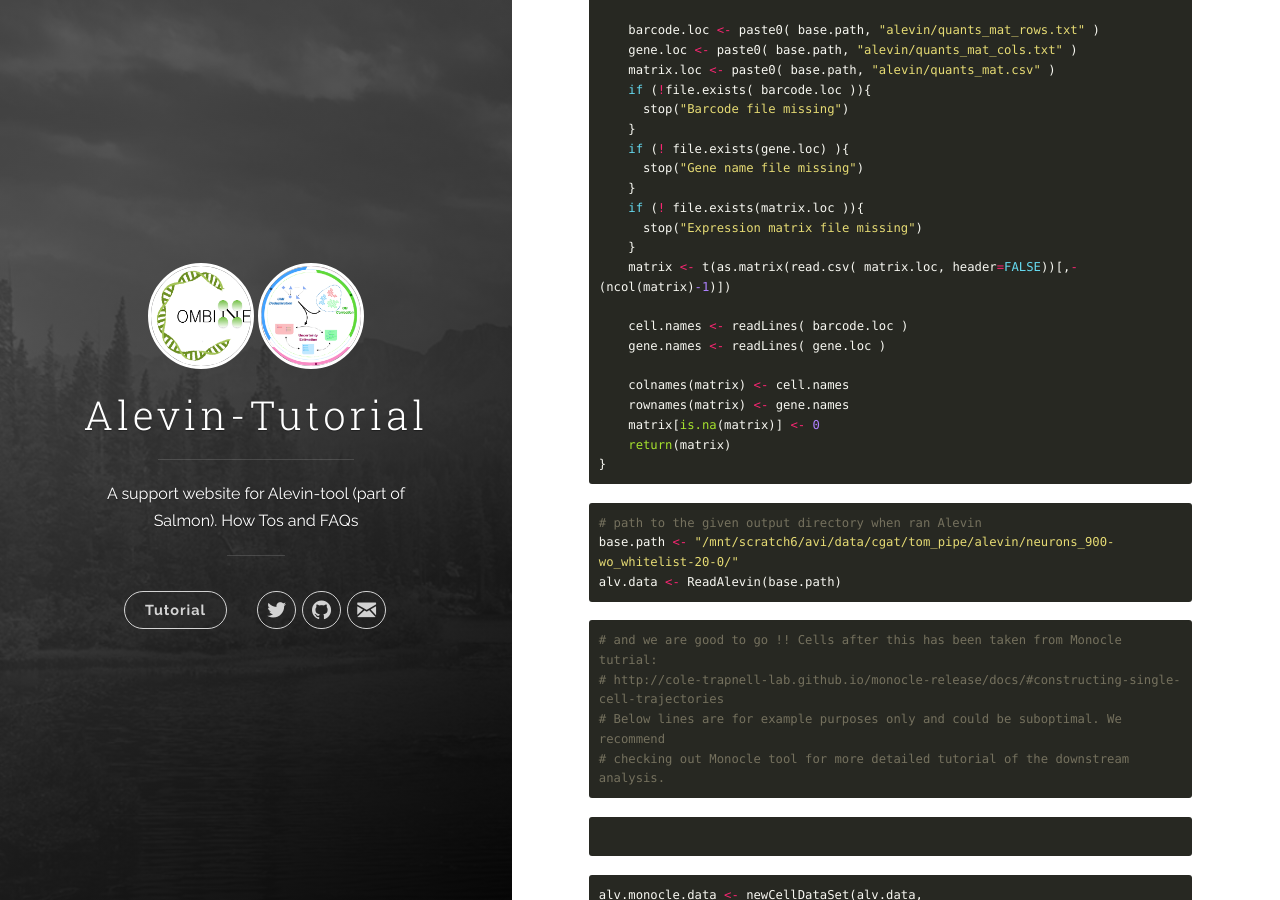
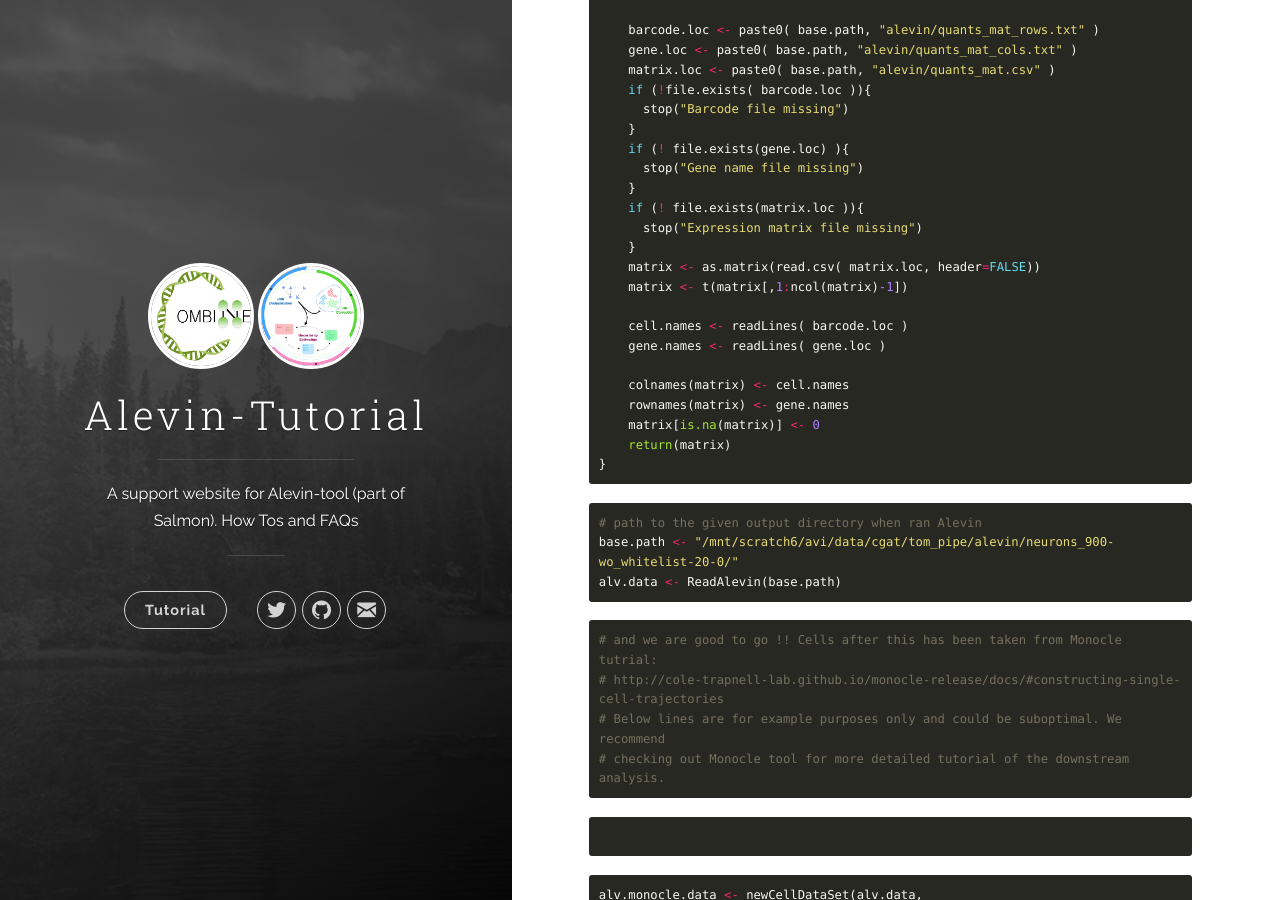
Before and after one commit to COMBINE-lab/alevin-tutorial, a Jekyll site: the page built from docs/_posts/2018-22-05-alevin-monocle.md, in a window 1280 px wide and 900 px high, scrolled down 439 px. Built offline with Jekyll 4.4.1, drawn with Linux system fonts in a browser that asks for light colours.

Commit message:
Update 2018-22-05-alevin-monocle.md

```diff
--- a/docs/_posts/2018-22-05-alevin-monocle.md
+++ b/docs/_posts/2018-22-05-alevin-monocle.md
@@ -33,7 +33,8 @@ ReadAlevin <- function( base.path = NULL ){
     if (! file.exists(matrix.loc )){
       stop("Expression matrix file missing")
     }
-    matrix <- t(as.matrix(read.csv( matrix.loc, header=FALSE))[,-(ncol(matrix)-1)])
+    matrix <- as.matrix(read.csv( matrix.loc, header=FALSE))
+    matrix <- t(matrix[,1:ncol(matrix)-1])
 
     cell.names <- readLines( barcode.loc )
     gene.names <- readLines( gene.loc )
```
